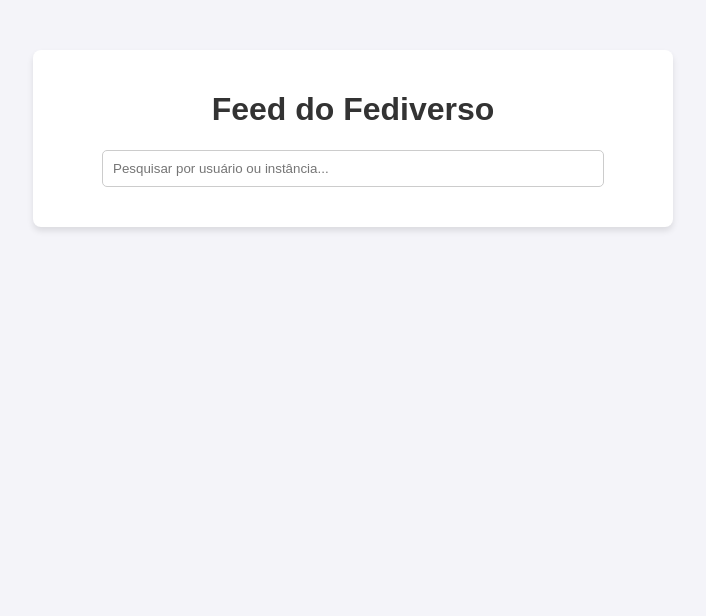
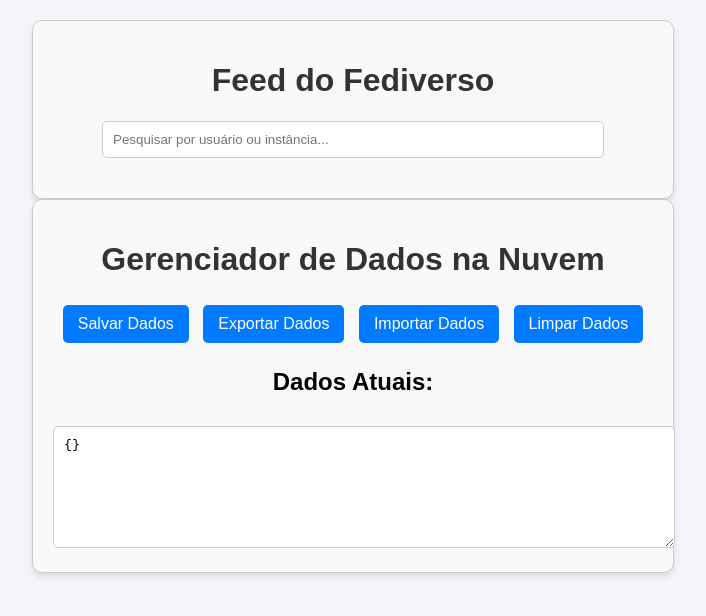
Before and after one commit to Lucasok3555/Lucasweb, a plain HTML site: page fewd.html in a window 1280 px wide. Shown: the whole page, without its empty margins (287-993 px from the left). Drawn offline with Linux system fonts and the light colour scheme; no server answers.

Commit message:
Update fewd.html

```diff
--- a/fewd.html
+++ b/fewd.html
@@ -184,3 +184,66 @@
     </script>
 </body>
 </html>
+
+<!DOCTYPE html>
+<html lang="pt-BR">
+<head>
+  <meta charset="UTF-8">
+  <meta name="viewport" content="width=device-width, initial-scale=1.0">
+  <title>Cloud Storage</title>
+  <style>
+    body {
+      font-family: Arial, sans-serif;
+      margin: 20px;
+      text-align: center;
+    }
+    .container {
+      max-width: 600px;
+      margin: 0 auto;
+      padding: 20px;
+      border: 1px solid #ccc;
+      border-radius: 10px;
+      background-color: #f9f9f9;
+    }
+    button {
+      padding: 10px 15px;
+      margin: 5px;
+      font-size: 16px;
+      cursor: pointer;
+      background-color: #007bff;
+      color: white;
+      border: none;
+      border-radius: 5px;
+    }
+    button:hover {
+      background-color: #0056b3;
+    }
+    textarea {
+      width: 100%;
+      height: 100px;
+      margin-top: 10px;
+      padding: 10px;
+      border: 1px solid #ccc;
+      border-radius: 5px;
+    }
+  </style>
+</head>
+<body>
+  <div class="container">
+    <h1>Gerenciador de Dados na Nuvem</h1>
+
+    <!-- Botões -->
+    <button id="saveData">Salvar Dados</button>
+    <button id="exportData">Exportar Dados</button>
+    <button id="importData">Importar Dados</button>
+    <button id="clearData">Limpar Dados</button>
+
+    <!-- Área para exibir/importar dados -->
+    <h2>Dados Atuais:</h2>
+    <textarea id="dataDisplay" readonly></textarea>
+  </div>
+
+  <!-- Link para o arquivo JS externo -->
+  <script src="https://lucasok3555.github.io/Lucasweb/cloud.js "></script>
+</body>
+</html>
```
